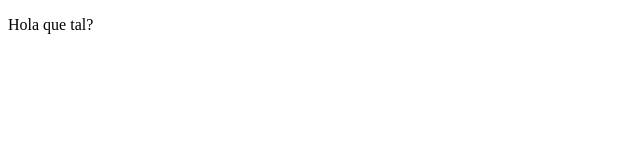
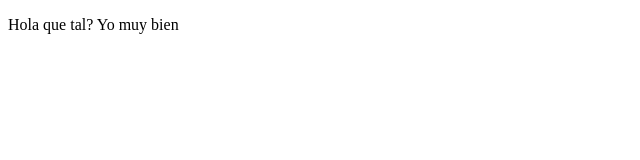
Before and after one commit to atorrea/proyectoDemoCursoPrework, a plain HTML site: page index.html in a window 1280 px wide. Shown: the full height of the page, 0-640 px from the left. Drawn offline with Linux system fonts and the light colour scheme.

Commit message:
Cambio prueba

```diff
--- a/index.html
+++ b/index.html
@@ -9,6 +9,7 @@
 <body>
     <p>
         Hola que tal?
+        Yo muy bien
     </p>
 </body>
 </html>
```
